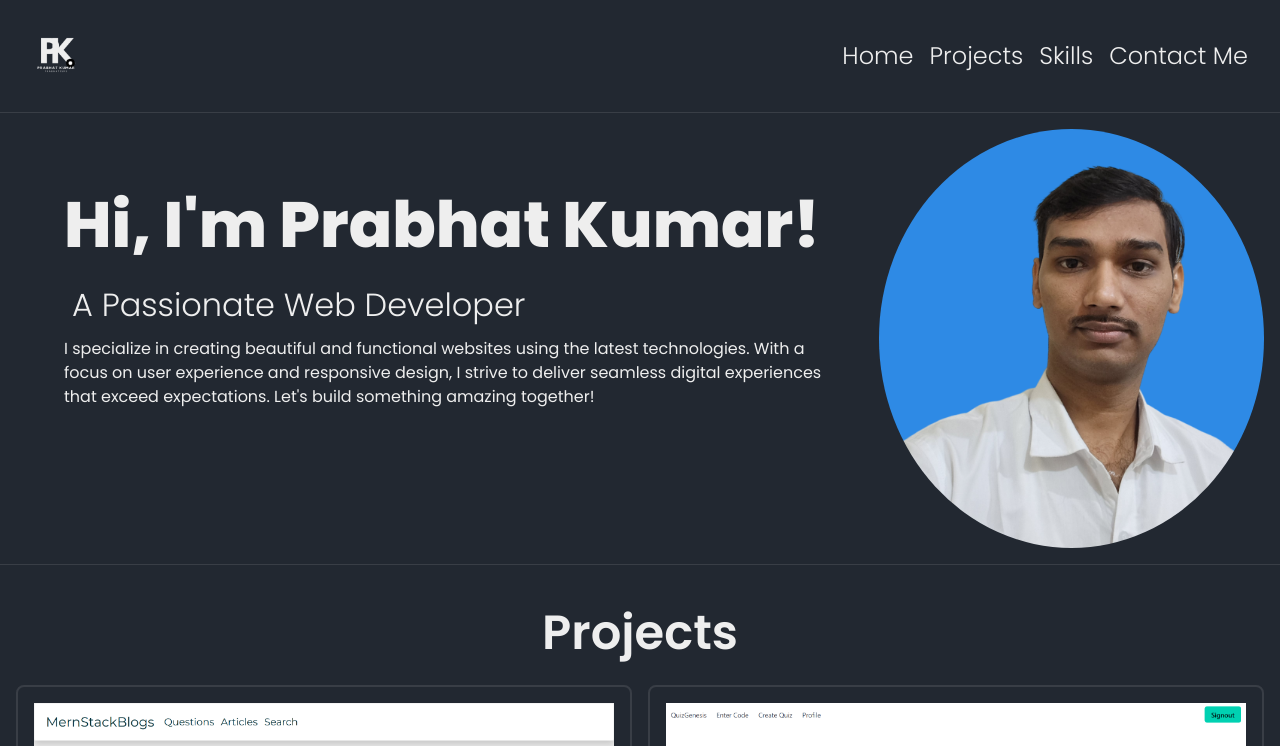
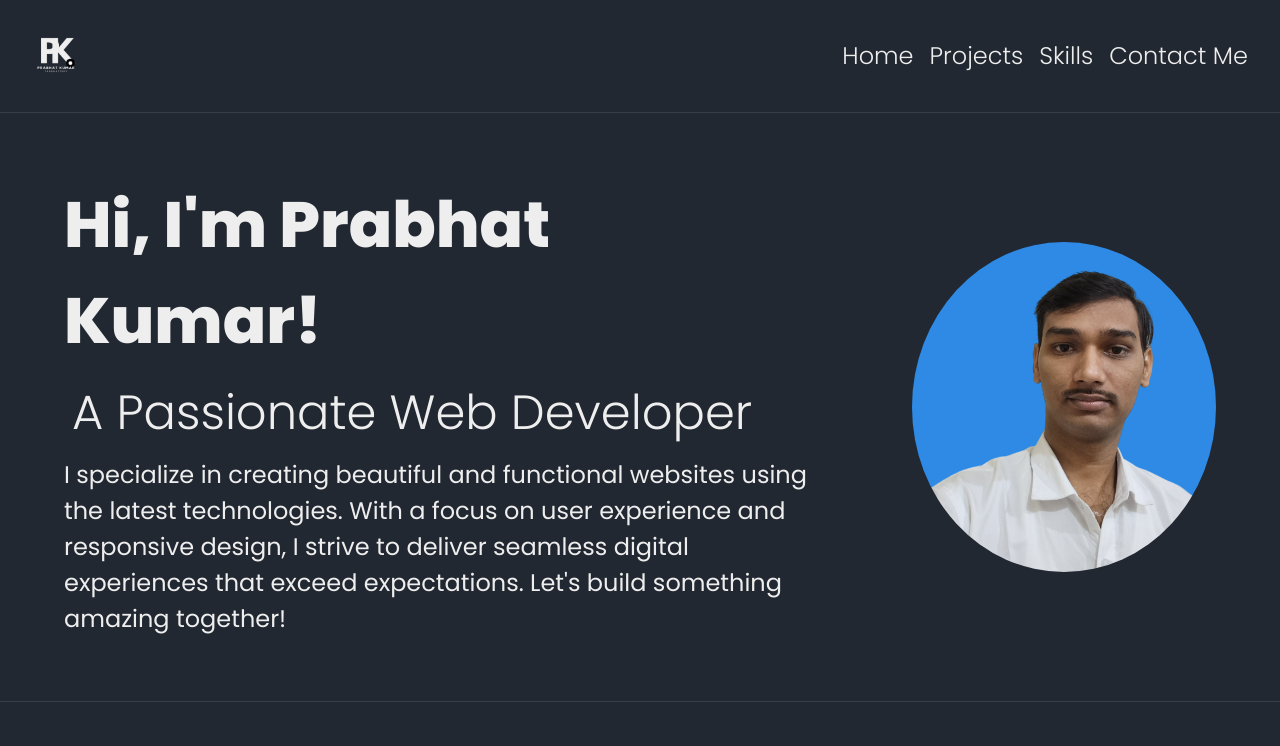
Before and after one commit to pkkrsingh877/Portfolio, a React (Vite) app: page / in a window 1280 px wide. Shown: the top 746 px of the page. Built offline with nearby package versions, Linux system fonts and the light colour scheme.

Commit message:
Hero Section Responsive Design Done

```diff
--- a/src/components/sections/Hero.jsx
+++ b/src/components/sections/Hero.jsx
@@ -1,13 +1,13 @@
 const Hero = () => {
     return (
-        <section className="flex flex-row p-4">
+        <section className="flex flex-col lg:flex-row-reverse p-4 items-center">
+            <div className="">
+                <img src="./images/profile-picture.png" alt="Prabhat Kumar's Profile Picture" className="w-auto max-w-[400px] rounded-[50%] p-12" />
+            </div>
             <div className="p-12">
-                <h1 className="text-largest font-extrabold">Hi, I'm Prabhat Kumar!</h1>
-                <h2 className="text-large font-light p-2">A Passionate Web Developer</h2>
-                <p className="text-small font-normal">I specialize in creating beautiful and functional websites using the latest technologies. With a focus on user experience and responsive design, I strive to deliver seamless digital experiences that exceed expectations. Let's build something amazing together!</p>
-            </div>
-            <div className="">
-                <img src="./images/profile-picture.png" alt="Prabhat Kumar's Profile Picture" className="w-[100%] rounded-[50%]" />
+                <h1 className="text-larger md:text-largest font-extrabold">Hi, I'm Prabhat Kumar!</h1>
+                <h2 className="text-large md:text-larger font-light p-2">A Passionate Web Developer</h2>
+                <p className="md:text-medium font-normal">I specialize in creating beautiful and functional websites using the latest technologies. With a focus on user experience and responsive design, I strive to deliver seamless digital experiences that exceed expectations. Let's build something amazing together!</p>
             </div>
         </section>
     );
--- a/src/output.css
+++ b/src/output.css
@@ -641,6 +641,34 @@ video {
   width: 100%;
 }
 
+.w-48 {
+  width: 12rem;
+}
+
+.w-auto {
+  width: auto;
+}
+
+.max-w-\[10rem\] {
+  max-width: 10rem;
+}
+
+.max-w-\[500px\] {
+  max-width: 500px;
+}
+
+.max-w-\[300px\] {
+  max-width: 300px;
+}
+
+.max-w-\[400px\] {
+  max-width: 400px;
+}
+
+.max-w-\[40\%\] {
+  max-width: 40%;
+}
+
 .cursor-pointer {
   cursor: pointer;
 }
@@ -685,6 +713,10 @@ video {
 
 .justify-around {
   justify-content: space-around;
+}
+
+.justify-items-center {
+  justify-items: center;
 }
 
 .gap-4 {
@@ -773,10 +805,6 @@ video {
   font-size: 3rem;
 }
 
-.text-largest {
-  font-size: 4rem;
-}
-
 .text-medium {
   font-size: 1.5rem;
 }
@@ -837,12 +865,6 @@ body {
   color: rgb(0 173 181 / var(--tw-text-opacity));
 }
 
-@media (min-width: 640px) {
-  .sm\:flex-col {
-    flex-direction: column;
-  }
-}
-
 @media (min-width: 768px) {
   .md\:flex {
     display: flex;
@@ -852,11 +874,45 @@ body {
     display: none;
   }
 
+  .md\:w-64 {
+    width: 16rem;
+  }
+
+  .md\:w-\[10rem\] {
+    width: 10rem;
+  }
+
   .md\:flex-row {
     flex-direction: row;
   }
 
-  .md\:flex-col {
-    flex-direction: column;
+  .md\:flex-row-reverse {
+    flex-direction: row-reverse;
+  }
+
+  .md\:text-larger {
+    font-size: 3rem;
+  }
+
+  .md\:text-largest {
+    font-size: 4rem;
+  }
+
+  .md\:text-medium {
+    font-size: 1.5rem;
   }
 }
+
+@media (min-width: 1024px) {
+  .lg\:w-80 {
+    width: 20rem;
+  }
+
+  .lg\:w-\[20rem\] {
+    width: 20rem;
+  }
+
+  .lg\:flex-row-reverse {
+    flex-direction: row-reverse;
+  }
+}
```
